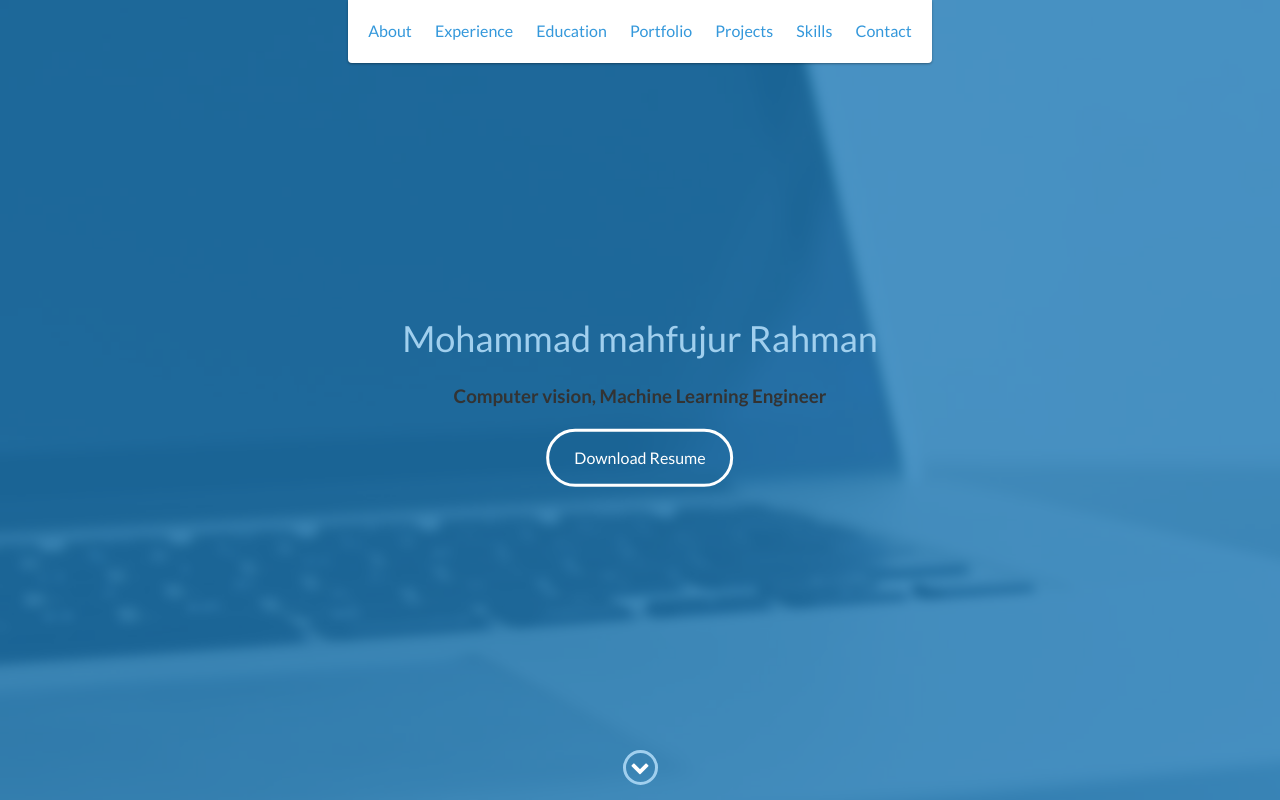
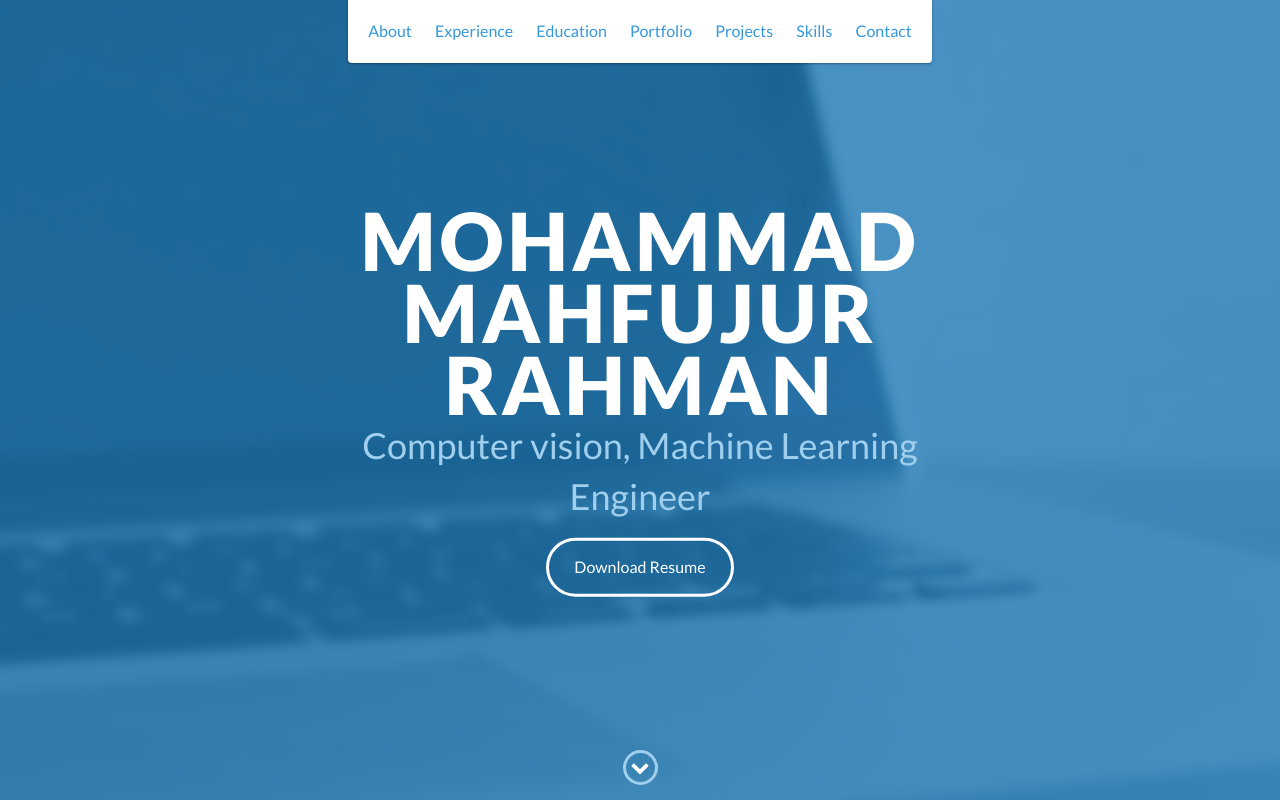
Before and after one commit to mahfuj9346449/myport.github.io, a website: page index.html in a window 1280 px wide. Shown: the top 800 px of the page. Drawn offline with nearby package versions, Linux system fonts and the light colour scheme.

Commit message:
Update index.html

```diff
--- a/index.html
+++ b/index.html
@@ -52,8 +52,8 @@
 
     <div id="lead">
         <div id="lead-content">
-            <h2>Mohammad mahfujur Rahman</h1>
-            <h3>Computer vision, Machine Learning Engineer</h2>
+            <h1> Mohammad mahfujur Rahman </h1>
+            <h2> Computer vision, Machine Learning Engineer </h2>
             <a href="https://github.com/mahfuj9346449/myport.github.io/blob/master/CV_Mahfujur.docx" class="btn-rounded-white">Download Resume</a>
         </div>
         <!-- End #lead-content -->
```
